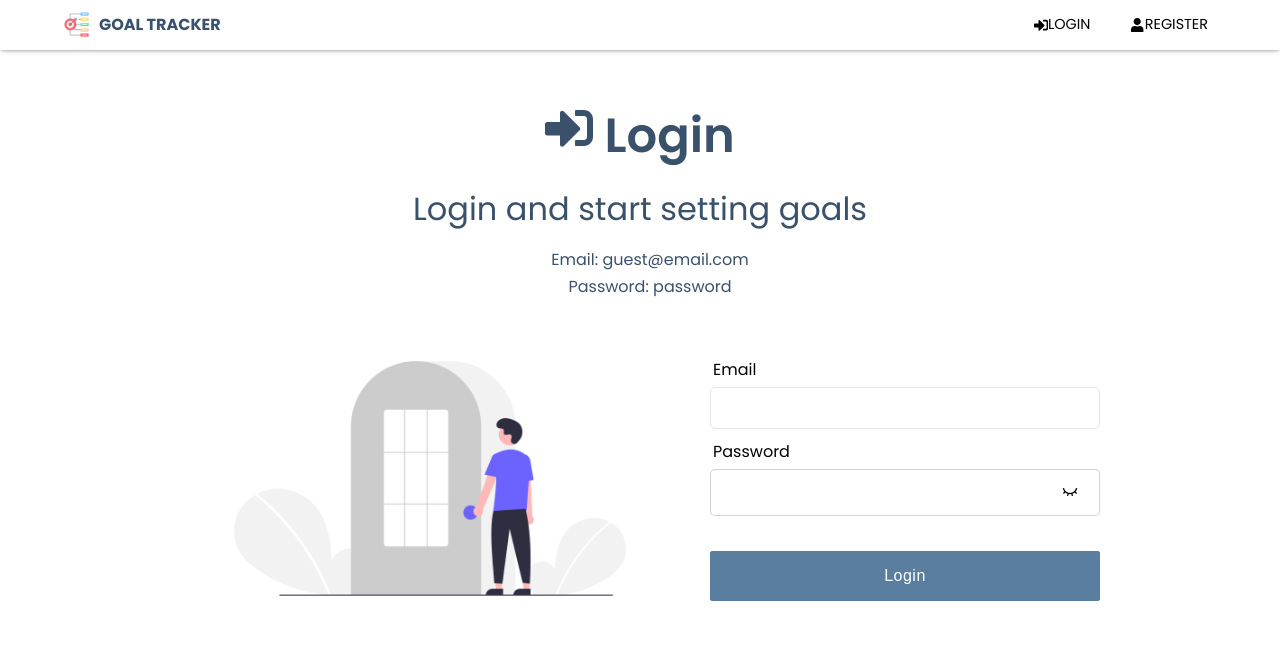
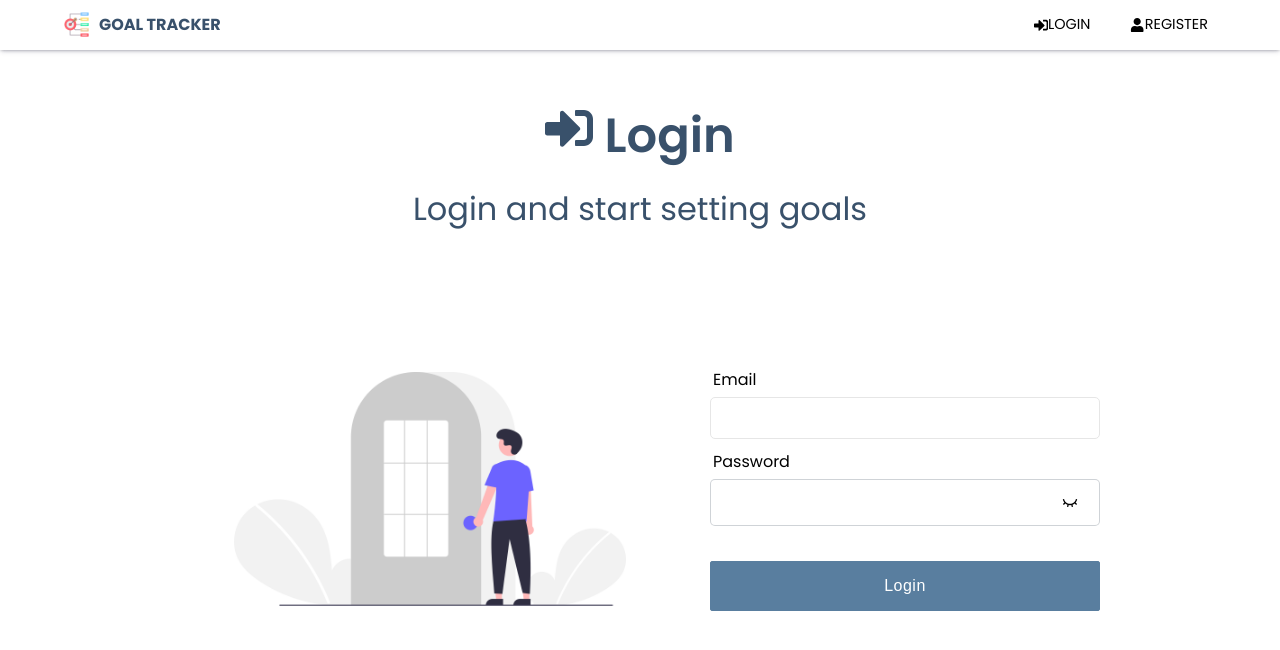
Before and after one commit to SoroushGhodrat/Goal-Tracker-Fullstack, a React (Create React App) app in the folder frontend/: page /login in a window 1280 px wide. Shown: the top 650 px of the page. Built offline with nearby package versions, Linux system fonts and the light colour scheme.

Commit message:
Code clean up

```diff
--- a/frontend/src/pages/Authentication/Login.tsx
+++ b/frontend/src/pages/Authentication/Login.tsx
@@ -83,12 +83,6 @@ const Login = () => {
         <p>Login and start setting goals</p>
       </section>
 
-      <section style={{ paddingLeft: "20px", textAlign: "center" }}>
-        <p>Email: guest@email.com</p>
-        <p>Password: password</p>
-        <br />
-      </section>
-
       <section className={styles.form}>
         <div className={styles.login_image}>
           <img src={loginImage} alt="Goal" />
--- a/frontend/src/pages/Authentication/login.module.css
+++ b/frontend/src/pages/Authentication/login.module.css
@@ -9,6 +9,7 @@
 .heading p {
   font-size: 2rem;
   font-weight: 400;
+  margin-bottom: 100px;
 }
 
 .form {
@@ -103,6 +104,7 @@
 
   .heading p {
     font-size: 1rem;
+    margin-bottom: 10px;
   }
 
   .form .login_image img {
```
